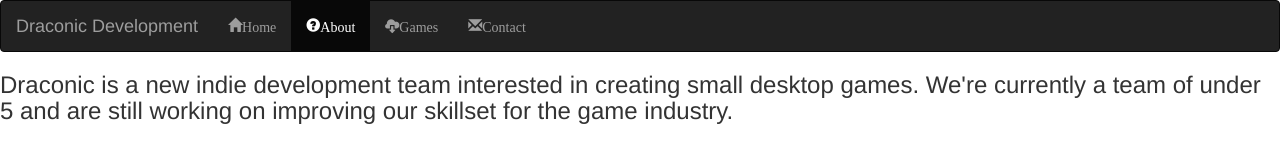
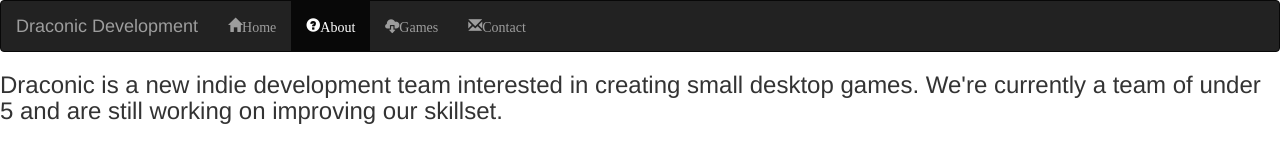
Before and after one commit to foreseenparadox/Draconic-Website, a plain HTML site: page about.html in a window 1280 px wide. Drawn offline with nearby package versions, Linux system fonts and the light colour scheme.

Commit message:
Fixed typo

```diff
--- a/about.html
+++ b/about.html
@@ -27,7 +27,7 @@
 
     <h3>
       Draconic is a new indie development team interested in creating small desktop games.
-      We're currently a team of under 5 and are still working on improving our skillset for the game industry.
+      We're currently a team of under 5 and are still working on improving our skillset.
     </h3>
   </body>
 
```
